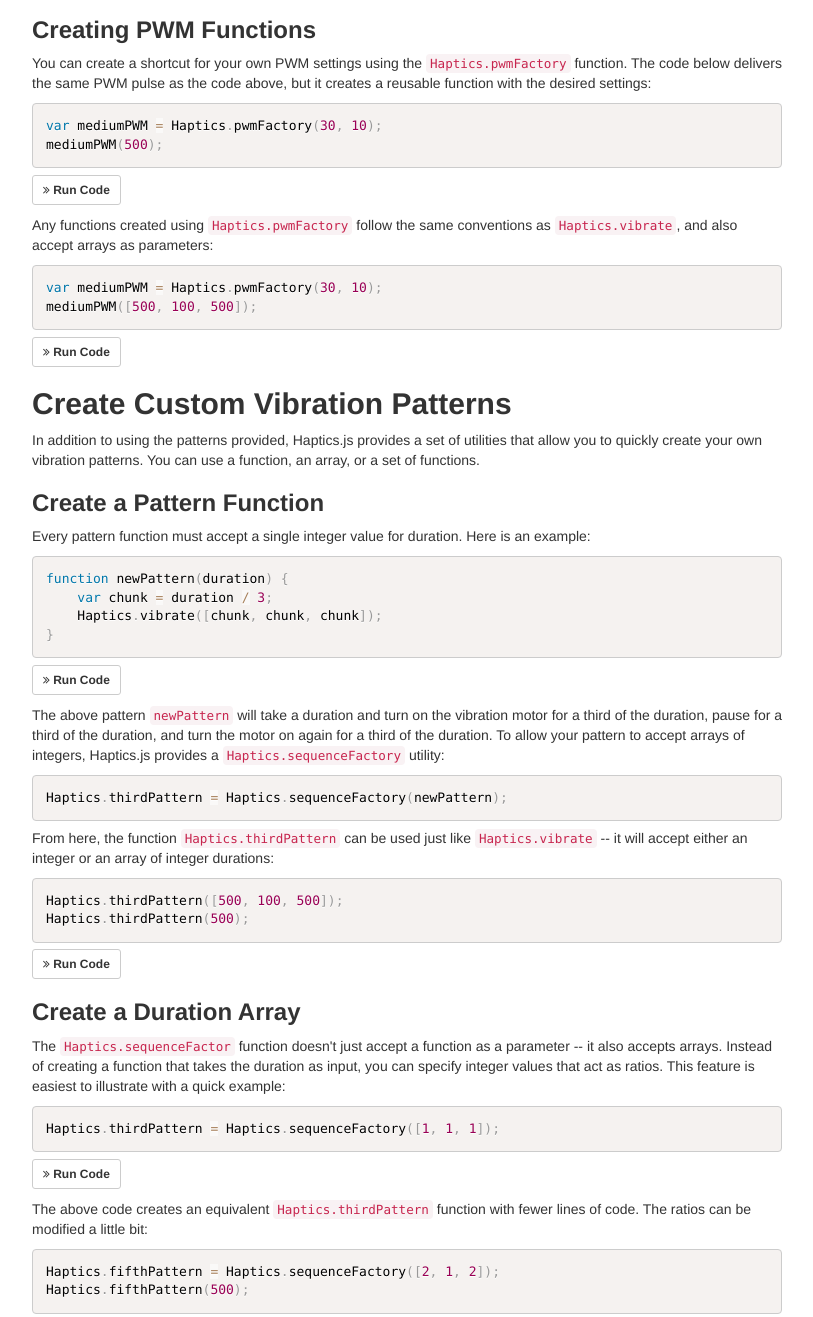
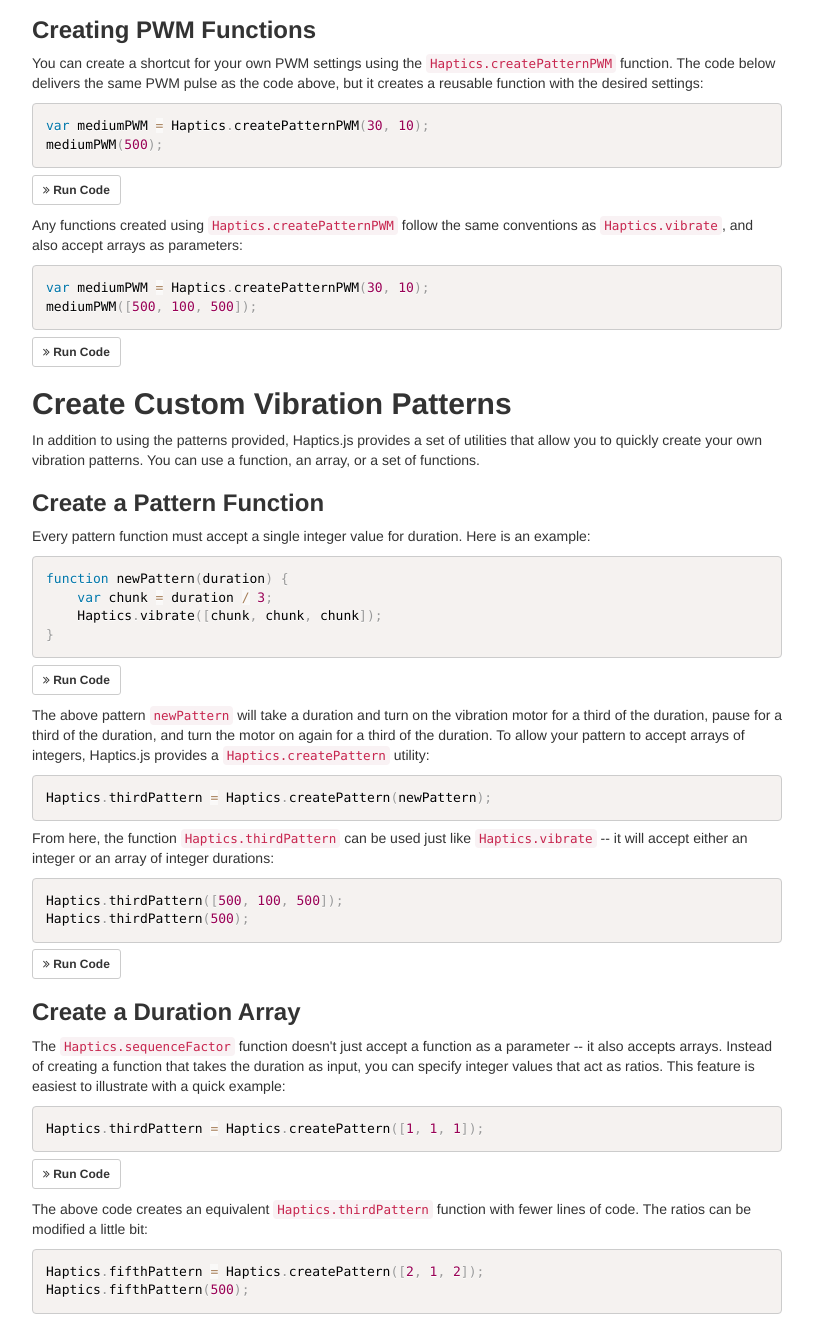
Before and after one commit to SomaticLabs/haptics.js, a plain HTML site: page index.html in a window 1280 px wide. Shown: the part 2286-3603 px from the top of the page, without its empty margins (428-1241 px from the left). Drawn offline with nearby package versions, Linux system fonts and the light colour scheme.

Commit message:
renamed examples with new variable names

```diff
--- a/index.html
+++ b/index.html
@@ -102,12 +102,12 @@ Haptics.pwm(duration, on, off);</code></pre>
             <p><a href="#" class="btn btn-sm btn-default run-code"><span class="fa fa-angle-double-right"></span> Run Code</a></p>
             <p>The above code will create a vibration lasting 500ms consisting of small vibrotactile pulses lasting 30ms in duration with a 10ms gap between each pulse to reduce the overall intensity.</p>
             <h3>Creating PWM Functions</h3>
-            <p>You can create a shortcut for your own PWM settings using the <code>Haptics.pwmFactory</code> function. The code below delivers the same PWM pulse as the code above, but it creates a reusable function with the desired settings:</p>
-            <pre><code class="language-javascript" data-src="prism.js">var mediumPWM = Haptics.pwmFactory(30, 10);
+            <p>You can create a shortcut for your own PWM settings using the <code>Haptics.createPatternPWM</code> function. The code below delivers the same PWM pulse as the code above, but it creates a reusable function with the desired settings:</p>
+            <pre><code class="language-javascript" data-src="prism.js">var mediumPWM = Haptics.createPatternPWM(30, 10);
 mediumPWM(500);</code></pre>
             <p><a href="#" class="btn btn-sm btn-default run-code"><span class="fa fa-angle-double-right"></span> Run Code</a></p>
-            <p>Any functions created using <code>Haptics.pwmFactory</code> follow the same conventions as <code>Haptics.vibrate</code>, and also accept arrays as parameters:</p>
-            <pre><code class="language-javascript" data-src="prism.js">var mediumPWM = Haptics.pwmFactory(30, 10);
+            <p>Any functions created using <code>Haptics.createPatternPWM</code> follow the same conventions as <code>Haptics.vibrate</code>, and also accept arrays as parameters:</p>
+            <pre><code class="language-javascript" data-src="prism.js">var mediumPWM = Haptics.createPatternPWM(30, 10);
 mediumPWM([500, 100, 500]);</code></pre>
             <p><a href="#" class="btn btn-sm btn-default run-code"><span class="fa fa-angle-double-right"></span> Run Code</a></p>
           </section>
@@ -121,18 +121,18 @@ mediumPWM([500, 100, 500]);</code></pre>
     Haptics.vibrate([chunk, chunk, chunk]);
 }</code></pre>
             <p><a href="#" class="btn btn-sm btn-default run-code"><span class="fa fa-angle-double-right"></span> Run Code</a></p>
-            <p>The above pattern <code>newPattern</code> will take a duration and turn on the vibration motor for a third of the duration, pause for a third of the duration, and turn the motor on again for a third of the duration. To allow your pattern to accept arrays of integers, Haptics.js provides a <code>Haptics.sequenceFactory</code> utility:</p>
-            <pre><code class="language-javascript" data-src="prism.js">Haptics.thirdPattern = Haptics.sequenceFactory(newPattern);</code></pre>
+            <p>The above pattern <code>newPattern</code> will take a duration and turn on the vibration motor for a third of the duration, pause for a third of the duration, and turn the motor on again for a third of the duration. To allow your pattern to accept arrays of integers, Haptics.js provides a <code>Haptics.createPattern</code> utility:</p>
+            <pre><code class="language-javascript" data-src="prism.js">Haptics.thirdPattern = Haptics.createPattern(newPattern);</code></pre>
             <p>From here, the function <code>Haptics.thirdPattern</code> can be used just like <code>Haptics.vibrate</code> -- it will accept either an integer or an array of integer durations:</p>
             <pre><code class="language-javascript" data-src="prism.js">Haptics.thirdPattern([500, 100, 500]);
 Haptics.thirdPattern(500);</code></pre>
             <p><a href="#" class="btn btn-sm btn-default run-code"><span class="fa fa-angle-double-right"></span> Run Code</a></p>
             <h3>Create a Duration Array</h3>
             <p>The <code>Haptics.sequenceFactor</code> function doesn't just accept a function as a parameter -- it also accepts arrays. Instead of creating a function that takes the duration as input, you can specify integer values that act as ratios. This feature is easiest to illustrate with a quick example:</p>
-            <pre><code class="language-javascript" data-src="prism.js">Haptics.thirdPattern = Haptics.sequenceFactory([1, 1, 1]);</code></pre>
+            <pre><code class="language-javascript" data-src="prism.js">Haptics.thirdPattern = Haptics.createPattern([1, 1, 1]);</code></pre>
             <p><a href="#" class="btn btn-sm btn-default run-code"><span class="fa fa-angle-double-right"></span> Run Code</a></p>
             <p>The above code creates an equivalent <code>Haptics.thirdPattern</code> function with fewer lines of code. The ratios can be modified a little bit:</p>
-            <pre><code class="language-javascript" data-src="prism.js">Haptics.fifthPattern = Haptics.sequenceFactory([2, 1, 2]);
+            <pre><code class="language-javascript" data-src="prism.js">Haptics.fifthPattern = Haptics.createPattern([2, 1, 2]);
 Haptics.fifthPattern(500);</code></pre>
             <p><a href="#" class="btn btn-sm btn-default run-code"><span class="fa fa-angle-double-right"></span> Run Code</a></p>
             <p>The above code will result in a 200ms vibration, followed by a 100ms pause, followed by a 200ms vibration. Note that integer division is used to generate the final vibration pattern, so durations may be off by up to 1ms for each pulse.</p>
```
